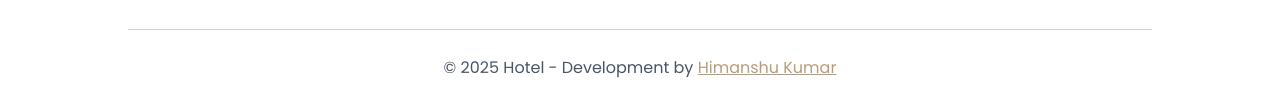
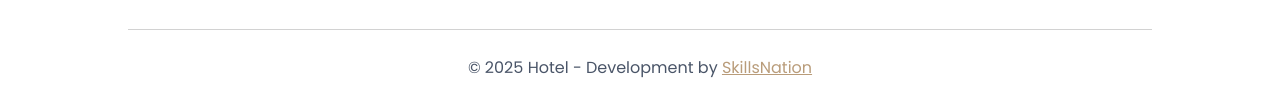
Before and after one commit to bapon-ray/canary-inn, a plain HTML site: page index.html in a window 1280 px wide. Shown: the part 1234-1339 px from the top of the page. Drawn offline with nearby package versions, Linux system fonts and the light colour scheme.

Commit message:
Update index.html

```diff
--- a/index.html
+++ b/index.html
@@ -380,7 +380,7 @@
 
     <div class="c-right">
         <div class="footer-container">
-            <p>© 2025 Hotel - Development by <a href="https://wa.me/+916201030273">Himanshu Kumar</a></p>
+            <p>© 2025 Hotel - Development by <a href="https://skillsnation.in/">SkillsNation</a></p>
         </div>
     </div>
 
```
